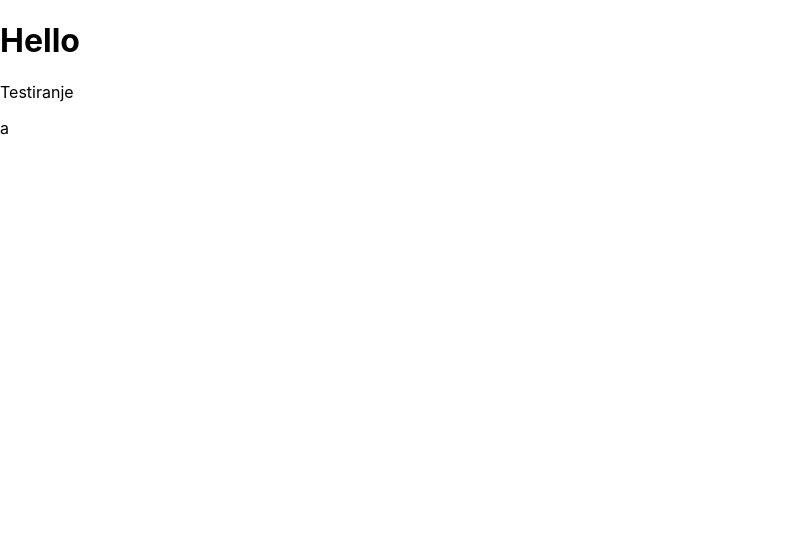
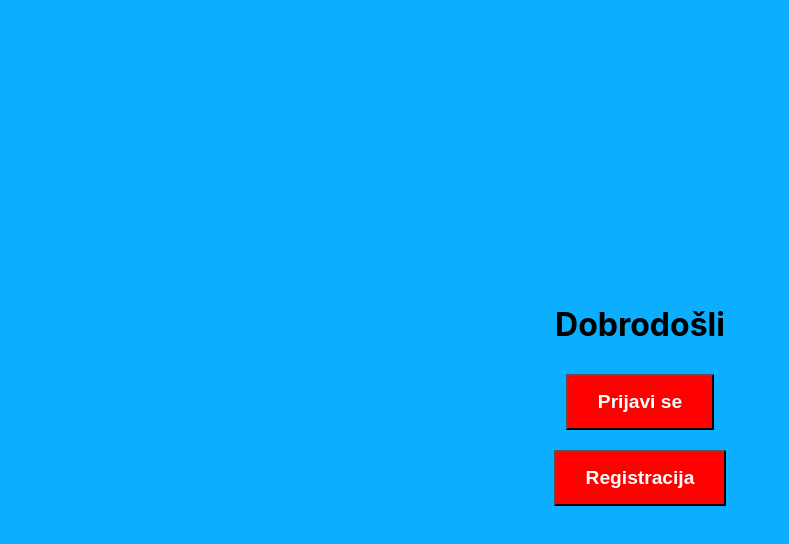
Before and after one commit to rokciber/Projekt, a React (Create React App) app in the folder mojprojekt/: page / in a window 1280 px wide. Shown: the top 544 px of the page, without its empty margins (0-789 px from the left). Built offline with nearby package versions, Linux system fonts and the light colour scheme.

Commit message:
making homepage

```diff
--- a/mojprojekt/package.json
+++ b/mojprojekt/package.json
@@ -8,6 +8,7 @@
     "@testing-library/user-event": "^13.5.0",
     "react": "^18.2.0",
     "react-dom": "^18.2.0",
+    "react-router-dom": "^6.14.2",
     "react-scripts": "5.0.1",
     "web-vitals": "^2.1.4"
   },
--- a/mojprojekt/src/App.js
+++ b/mojprojekt/src/App.js
@@ -1,11 +1,12 @@
 import './App.css';
+import  HomePage  from "./HomePage"
 
 function App() {
   return (
     <div>
-      <h1>Hello</h1>
-      <p>Testiranje</p>
-      <p>a</p>
+
+      <HomePage />
+
     </div>
   )
 }
--- /dev/null
+++ b/mojprojekt/src/HomePage.js
@@ -0,0 +1,51 @@
+import React from 'react';
+
+
+const HomePage = () => {
+  return (
+    <div style={styles.container}>
+      <h1 style={styles.heading}>Dobrodošli</h1>
+      <div style={styles.buttonsContainer}>
+        <button style={styles.button}>
+          Prijavi se
+        </button>
+
+        <button style={styles.button}>
+          Registracija
+          </button>
+
+      </div>
+    </div>
+  );
+};
+
+const styles = {
+  container: {
+    display: 'flex',
+    flexDirection: 'column',
+    alignItems: 'center',
+    justifyContent: 'center',
+    height: '100vh',
+    backgroundColor: "#0CAFFF",
+  },
+  heading: {
+    fontSize: '2rem',
+    marginBottom: '20px',
+  },
+  buttonsContainer: {
+    display: 'flex',
+    flexDirection: 'column',
+    alignItems: 'center',
+  },
+  button: {
+    padding: '15px 30px',
+    margin: '10px',
+    backgroundColor: 'red',
+    color: '#FFF',
+    textDecoration: 'none',
+    fontSize: '1.2rem',
+    fontWeight: 'bold',
+  },
+};
+
+export default HomePage;
```
Also changed, not shown: 1 other file (tests, documents, lock files or other folders).
